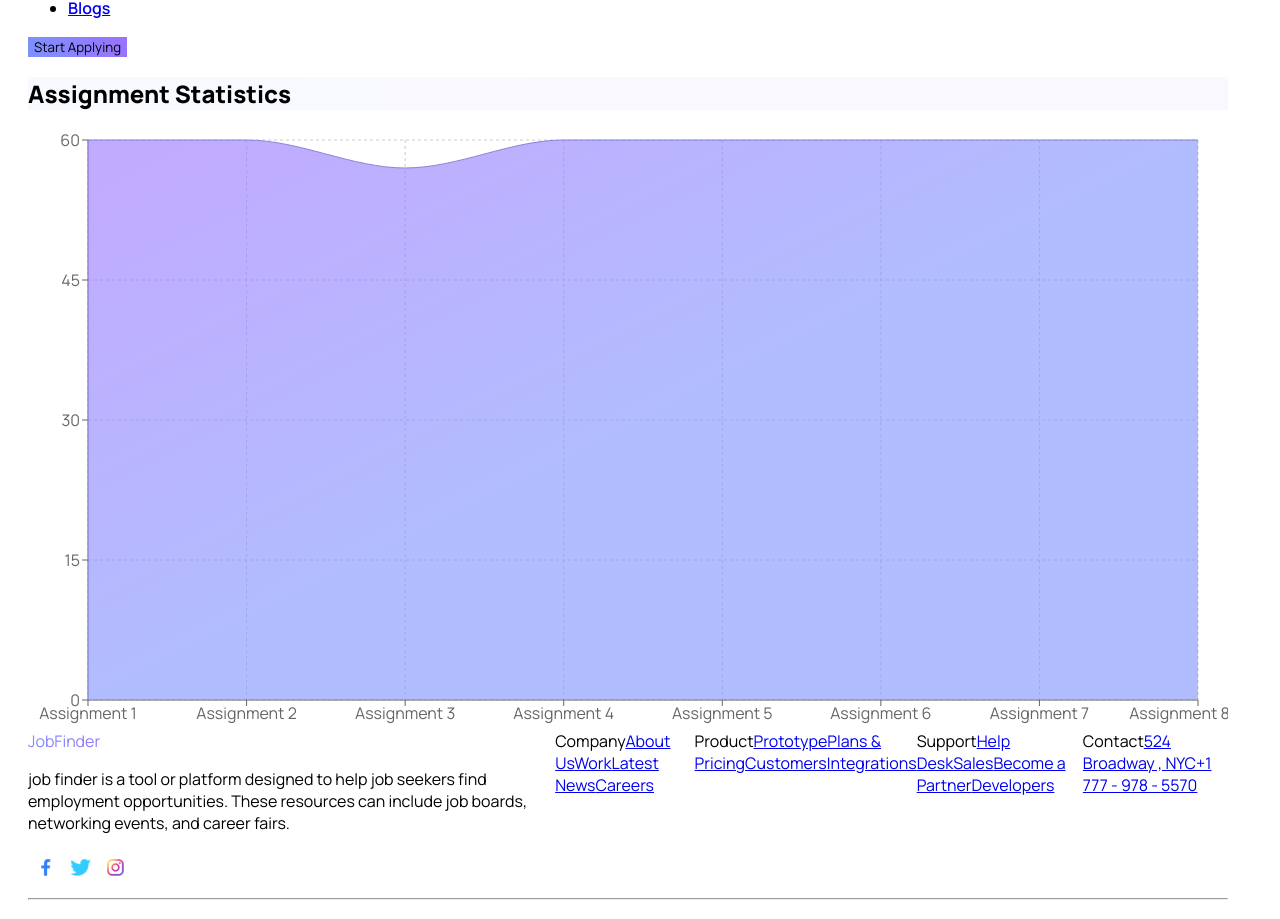
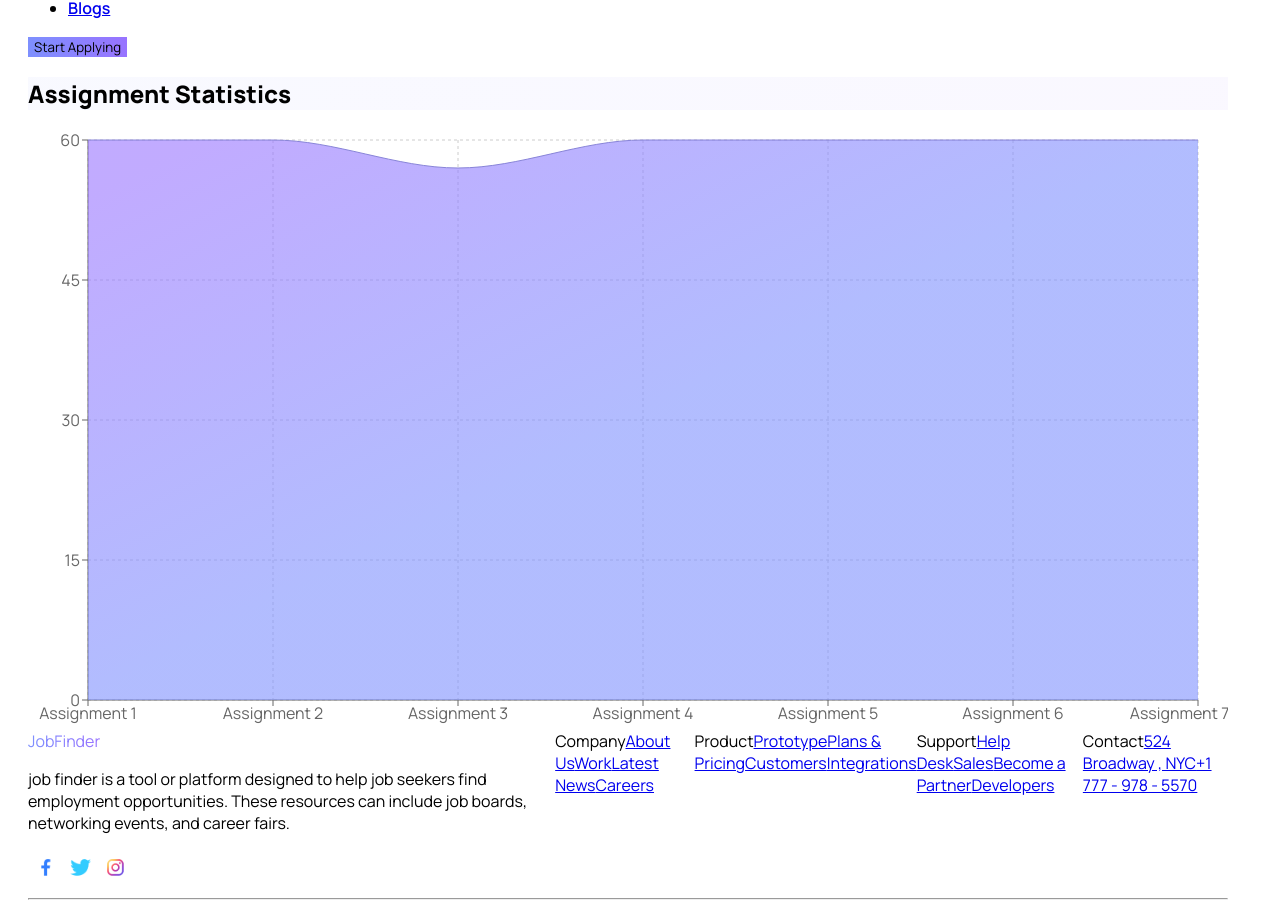
Before and after one commit to MarufAlAslam/find-your-dream-job, a React (Create React App) app: page /statistics in a window 1280 px wide. Shown: the part 1396-2315 px from the top of the page. Built offline with nearby package versions, Linux system fonts and the light colour scheme.

Commit message:
chart data id added

```diff
--- a/src/components/chart/Chart.js
+++ b/src/components/chart/Chart.js
@@ -4,35 +4,38 @@ import { Area, AreaChart, CartesianGrid, ResponsiveContainer, Tooltip, XAxis, YA
 const Chart = () => {
     const data = [
         {
+            id: 1,
             name: 'Assignment 1',
             marks: 60,
         },
         {
+            id: 2,
             name: 'Assignment 2',
             marks: 60,
         },
         {
+            id: 3,
             name: 'Assignment 3',
             marks: 57,
         },
         {
+            id: 4,
             name: 'Assignment 4',
             marks: 60,
         },
         {
+            id: 5,
             name: 'Assignment 5',
             marks: 60,
         },
         {
+            id: 6,
             name: 'Assignment 6',
             marks: 60,
         },
         {
+            id: 7,
             name: 'Assignment 7',
-            marks: 60,
-        },
-        {
-            name: 'Assignment 8',
             marks: 60,
         },
     ];
```
